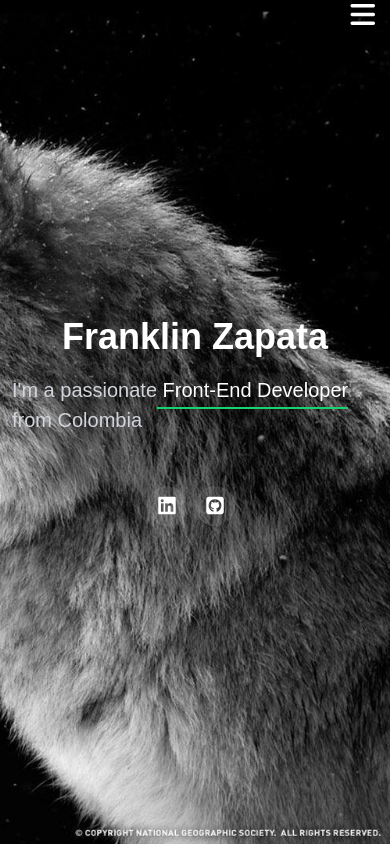
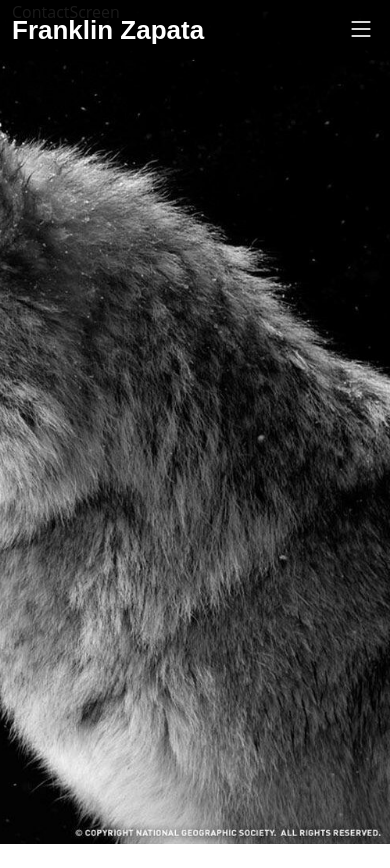
Before and after one commit to FranklinZ12/My-Portfolio-React-v1, a React (Create React App) app: page /contact in a window 390 px wide. After the commit the page ends 844 px from the top, so only its background shows below. Built offline with nearby package versions, Linux system fonts and the light colour scheme.

Commit message:
navbar terminado con responsive y rutas activas

```diff
--- a/public/index.html
+++ b/public/index.html
@@ -26,7 +26,7 @@
     -->
     <link href="https://cdn.jsdelivr.net/npm/bootstrap@5.0.2/dist/css/bootstrap.min.css" rel="stylesheet"
       integrity="sha384-EVSTQN3/azprG1Anm3QDgpJLIm9Nao0Yz1ztcQTwFspd3yD65VohhpuuCOmLASjC" crossorigin="anonymous">
-    <script src="https://kit.fontawesome.com/497e5218a3.js" crossorigin="anonymous"></script>
+    <link rel="stylesheet" href="https://cdn.jsdelivr.net/npm/bootstrap-icons@1.8.1/font/bootstrap-icons.css">
     <title>React App</title>
   </head>
   <body>
--- a/src/components/Navbar.jsx
+++ b/src/components/Navbar.jsx
@@ -1,16 +1,16 @@
 import { useState } from 'react';
-import { Link, NavLink, useNavigate } from 'react-router-dom';
+import { Link, NavLink, useMatch } from 'react-router-dom';
 import '../styles/navbar.css';
 
 const Navbar = () => {
   const [open, setOpen] = useState(false);
+  const match = useMatch('/');
 
   return (
-    <header className='header'>
+    <header className={`header ${!match ? 'header-top' : ''}`}>
       <div className='container'>
         <h1>
           <Link
-          className='a'
           to='/'>
             Franklin Zapata
           </Link>
@@ -19,8 +19,10 @@ const Navbar = () => {
           I'm a passionate
           <span> Front-End Developer</span> from Colombia
         </h2>
-        <nav className='navbar'>
-          <ul>
+        <nav className={`navbar ${open ? 'navbar-mobile' : '' }`}>
+          <ul
+          onClick={() => setOpen(false)}
+          >
             <li>
               <NavLink
               className={({ isActive }) => `nav-link` + (isActive ? ' active' : '')}
@@ -63,11 +65,11 @@ const Navbar = () => {
             </li>
           </ul>
             <i
+            onClick={() => setOpen(!open)}
             className={
               `mobile-nav-toggle
-              fa-solid fa-${open ? "x" : "bars"}`
+              bi bi-${open ? "x" : "list"}`
             }
-            onClick={() => setOpen(!open)}
             />
         </nav>
 
@@ -78,7 +80,7 @@ const Navbar = () => {
             rel='noopener noreferrer'
             className='linkedin'
             >
-            <i className="fa-brands fa-linkedin"></i>
+            <i className="bi bi-linkedin"></i>
           </a>
           <a
             href='https://github.com/FranklinZ12'
@@ -86,10 +88,9 @@ const Navbar = () => {
             rel='noopener noreferrer'
             className='github'
             >
-            <i className="fa-brands fa-github-square"></i>
+            <i className="bi bi-github"></i>
           </a>
         </div>
-
       </div>
     </header>
   )
--- a/src/index.css
+++ b/src/index.css
@@ -1,6 +1,7 @@
 @tailwind base;
 @tailwind components;
 @tailwind utilities;
+@import url("https://fonts.googleapis.com/css?family=Open+Sans:300,300i,400,400i,600,600i,700,700i|Raleway:300,300i,400,400i,500,500i,600,600i,700,700i|Poppins:300,300i,400,400i,500,500i,600,600i,700,700i");
 
 body {
   font-family: "Open Sans",sans-serif;
--- a/src/pages/HomeScreen.jsx
+++ /dev/null
@@ -1,9 +0,0 @@
-import React from 'react'
-
-const HomeScreen = () => {
-  return (
-    <div>HomeScreen</div>
-  )
-}
-
-export default HomeScreen
--- a/src/routers/DashBoardRoutes.jsx
+++ b/src/routers/DashBoardRoutes.jsx
@@ -3,7 +3,6 @@ import { Route, Routes } from "react-router-dom"
 import Navbar from "../components/Navbar"
 import AboutScreen from "../pages/AboutScreen"
 import ContactScreen from "../pages/ContactScreen"
-import HomeScreen from "../pages/HomeScreen"
 import PortfolioScreen from "../pages/PortfolioScreen"
 import ResumeScreen from "../pages/ResumeScreen"
 
@@ -17,7 +16,6 @@ const DashBoardRoutes = () => {
                     <Route path="resume" element={<ResumeScreen />} />
                     <Route path="portfolio" element={<PortfolioScreen />} />
                     <Route path="contact" element={<ContactScreen />} />
-                    <Route path="/" element={<HomeScreen />} />
                 </Routes>
             </div>
         </Fragment>
--- a/src/styles/navbar.css
+++ b/src/styles/navbar.css
@@ -33,9 +33,10 @@
 }
 
 .header .social-links a{
-    @apply text-xl flex items-center justify-center
+    @apply text-base flex items-center justify-center
  text-white mr-2 rounded-full w-10 h-10;
-background: rgba(255, 255, 255, 0.1);
+background: rgba(255, 255, 255, 0.2);
+line-height: 1;
 }
 
 .header .social-links a:hover{
```
